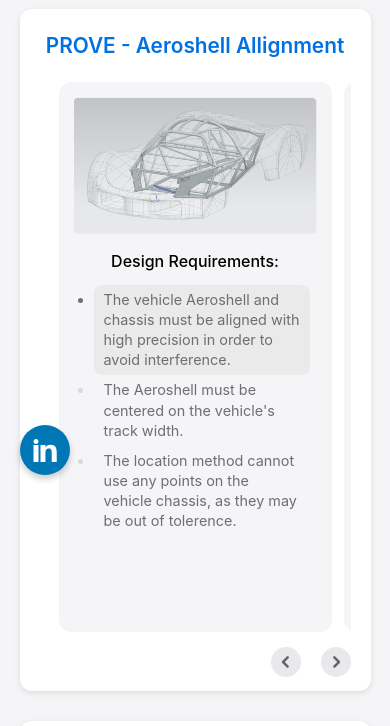
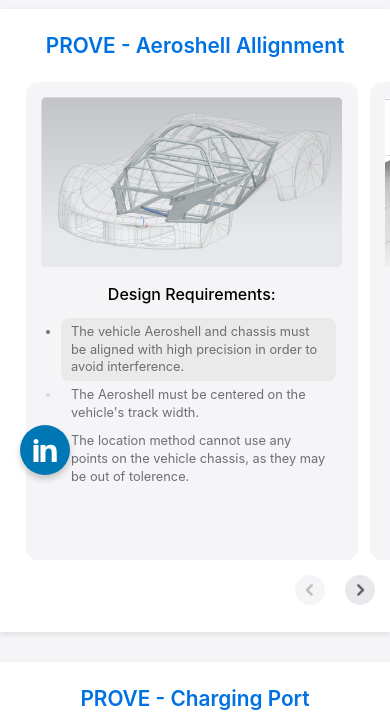
Before and after one commit to Max-Schecter/portfolio, a plain HTML site: page index.html in a window 390 px wide. Shown: the part 349-1075 px from the top of the page. Drawn offline with Linux system fonts and the light colour scheme.

Commit message:
Mobile Optomized

```diff
--- a/css/style.css
+++ b/css/style.css
@@ -417,19 +417,27 @@
 
   }
 
-  .gallery {
-    --card-width: 280px;
-    --card-gap: 10px;
+  .gallery-item-container {
+    margin: 0px 20px !important;
   }
-  .gallery-item-container {
-    margin: 0px 90px !important;
+  .project {
+    padding: 20px 0px 20px 0px !important;
+    margin-left: 0vw;
+    margin-right: 0vw;
+    border-radius: 0px;
+
+  }
+
+  .NavGrid {
+    margin-right: 15px !important;
+
   }
 }
 
 
 @media (max-width: 600px) {
   .gallery {
-    --card-width: 70vw;
+    --card-width: 85vw;
   }
 
   .galley-item {
@@ -438,6 +446,10 @@
 
   .galley-item.small {
     scroll-snap-align: center;
+  }
+
+  .description-weapper li {
+    font-size: 0.8rem;
   }
 
 }
```
